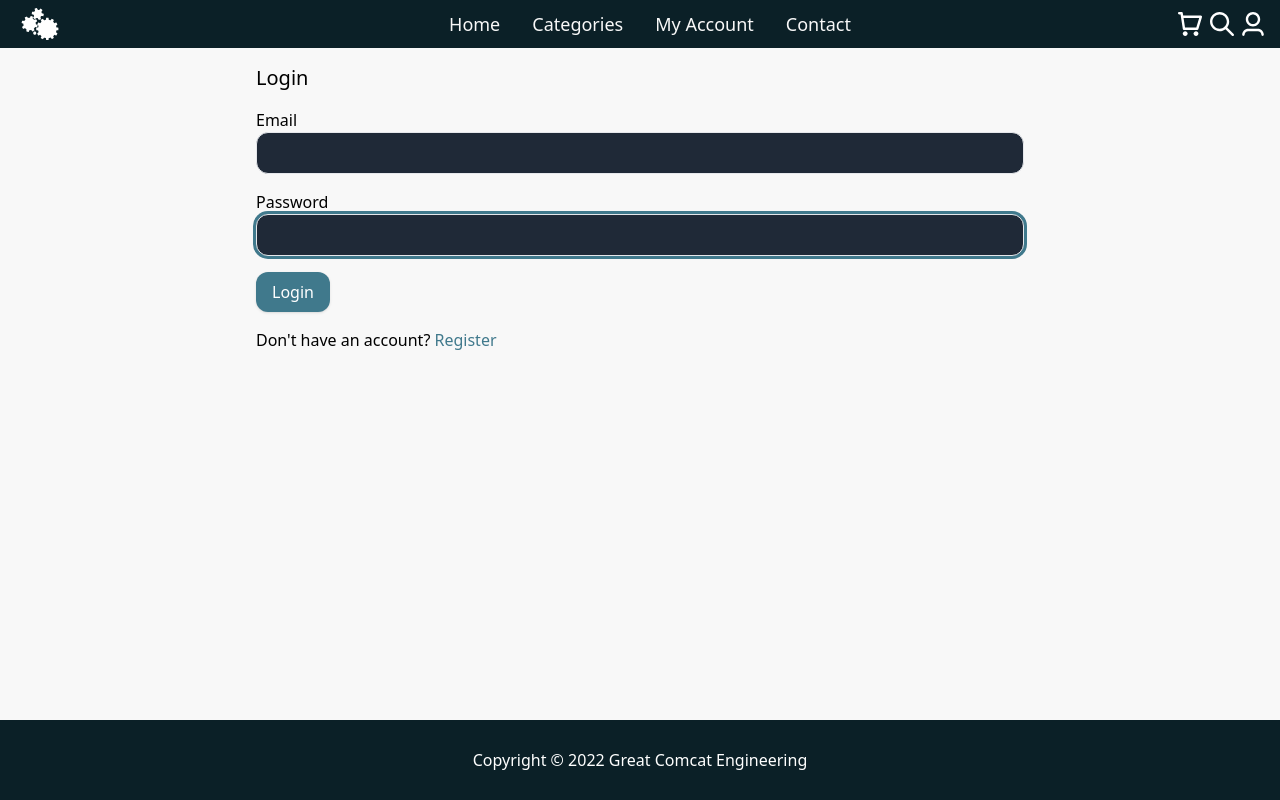
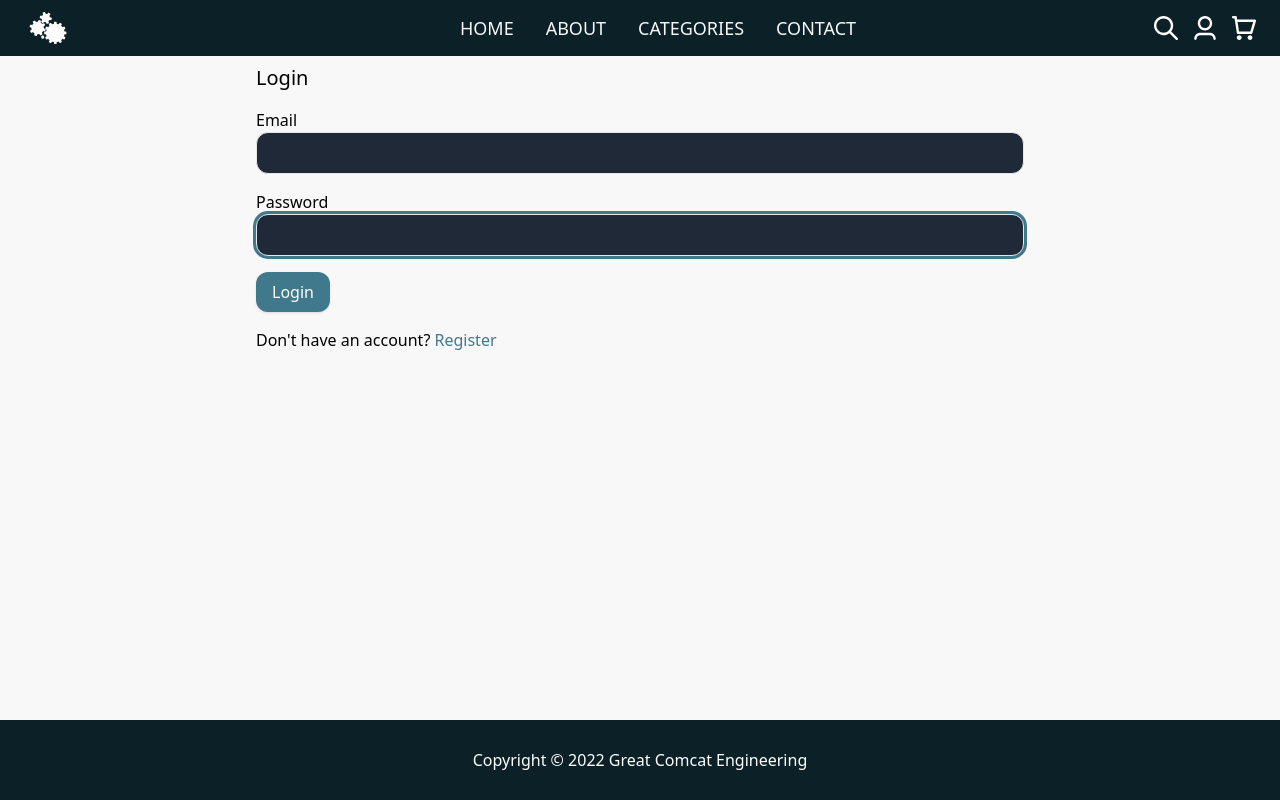
Before and after one commit to gowth6m/great-comcat-engineering, a Next.js app: page /login in a window 1280 px wide. Built offline with nearby package versions, Linux system fonts and the light colour scheme; no server answers.

Commit message:
small layout change

```diff
--- a/components/NavBar.tsx
+++ b/components/NavBar.tsx
@@ -58,9 +58,23 @@ export default function NavBar() {
   };
 
   return (
-    <nav className="z-50 fixed top-0 w-full flex h-12  mx-0 justify-between items-center bg-[var(--black)]">
-      {showSearch ? <SearchBar /> : null}
+    <nav className="z-50 fixed top-0 w-full flex h-14  mx-0 justify-between items-center bg-[var(--black)]">
+      {/* {showSearch ? <SearchBar /> : null} */}
 
+      {showSearch ? (
+        <div className="flex flex-row w-full">
+          <SearchBar />
+          <div
+            className="my-auto mx-2 cursor-pointer"
+            onClick={() => {
+              setShowSearch(!showSearch);
+            }}
+          >
+            <IconMenu open={true} height="22px" fill="white" />
+          </div>
+        </div>
+      ) : (
+        <div className="z-50 fixed top-0 w-full flex h-14  mx-0 justify-between items-center bg-[var(--black)]">
           <div
             className="text-lg font-semibold text-white cursor-pointer mx-2 ml-3"
             onClick={() => {
@@ -68,7 +82,11 @@ export default function NavBar() {
             }}
           >
             {!menuOpened ? (
-          <IconMenu open={false} fill={"white"} className="z-50 md:hidden" />
+              <IconMenu
+                open={false}
+                fill={"white"}
+                className="z-50 md:hidden"
+              />
             ) : (
               <IconMenu open={true} fill={"white"} className="z-50 md:hidden" />
             )}
@@ -76,7 +94,7 @@ export default function NavBar() {
 
           <Link
             href="/"
-        className="text-lg font-semibold text-white flex-1 mx-0 flex flex-row"
+            className="text-lg font-semibold text-white flex-1 mx-2 flex flex-row"
           >
             <IconLogo className="h-12" />
           </Link>
@@ -94,35 +112,23 @@ export default function NavBar() {
             variants={variants}
             animate={menuOpened ? "transform" : "stop"}
           >
-        <Link href="/" className="text-lg font-medium px-4 py-4 md:py-4">
-          Home
+            <Link href="/" className="text-lg px-4 py-4 md:py-4">
+              HOME
             </Link>
-        <Link href="/" className="text-lg font-medium px-4 py-4 md:py-4">
-          Categories
+            <Link href="/" className="text-lg px-4 py-4 md:py-4">
+              ABOUT
             </Link>
-        <Link href="/" className="text-lg font-medium px-4 py-4 md:py-4">
-          My Account
+            <Link href="/" className="text-lg px-4 py-4 md:py-4">
+              CATEGORIES
             </Link>
-        <Link href="/" className="text-lg font-medium px-4 pt-4 pb-8 md:py-0">
-          Contact
+            <Link href="/" className="text-lg px-4 pt-4 pb-8 md:py-0">
+              CONTACT
             </Link>
           </motion.div>
 
           <div className="flex flex-row justify-end items-center flex-1">
-        <Link
-          className="flex flex-row justify-center items-center mx-1"
-          href="/cart"
-        >
-          {cartItemsCount > 0 && (
-            <span className="bg-[var(--blue)] rounded-full text-white px-2 mx-2">
-              {cartItemsCount}
-            </span>
-          )}
-          <IconCart open={false} fill={"white"} />
-        </Link>
-
             <div
-          className="flex flex-row justify-center items-center mx-1 cursor-pointer"
+              className="flex flex-row justify-center items-center mx-2 cursor-pointer"
               onClick={() => {
                 setShowSearch(!showSearch);
               }}
@@ -132,7 +138,7 @@ export default function NavBar() {
 
             <Menu as="div" className="relative inline-block">
               <Menu.Button
-            className=" py-4 text-white mx-1 mr-4"
+                className=" py-4 text-white mx-2"
                 onClick={() => {
                   session?.user
                     ? setProfileOpened(!profileOpened)
@@ -145,14 +151,17 @@ export default function NavBar() {
               {session?.user ? (
                 <Menu.Items className="absolute right-0 w-56 origin-top-right">
                   <motion.div
-                className="origin-top bg-white shadow-lg"
+                    className="origin-top bg-[var(--black)] shadow-lg"
                     variants={variantsProfile}
                     animate={profileOpened ? "transform" : "stop"}
                   >
                     <DropdownLink className="dropdown-link" href="/profile">
                       Profile
                     </DropdownLink>
-                <DropdownLink className="dropdown-link" href="/order-history">
+                    <DropdownLink
+                      className="dropdown-link"
+                      href="/order-history"
+                    >
                       Order History
                     </DropdownLink>
                     <DropdownLink
@@ -170,7 +179,21 @@ export default function NavBar() {
                 <></>
               )}
             </Menu>
+
+            <Link
+              className="flex flex-row justify-center items-center mx-2 mr-6"
+              href="/cart"
+            >
+              {cartItemsCount > 0 && (
+                <span className="bg-[var(--blue)] rounded-full text-white text-xs z-10 absolute w-[22px] h-[22px] top-2 right-2 flex justify-center align-middle">
+                  <div className="my-auto">{cartItemsCount}</div>
+                </span>
+              )}
+              <IconCart open={false} fill={"white"} />
+            </Link>
           </div>
+        </div>
+      )}
     </nav>
   );
 }
--- a/components/SearchBar.tsx
+++ b/components/SearchBar.tsx
@@ -1,6 +1,7 @@
 import { motion } from "framer-motion";
 import router from "next/router";
 import React, { useState } from "react";
+import { IconMenu, IconSearch } from "./CustomIcons";
 
 export default function SearchBar({ hidden }: any) {
   const [show] = React.useState(hidden);
@@ -16,34 +17,30 @@ export default function SearchBar({ hidden }: any) {
       variants={variantsProfile}
       animate={!show ? "transform" : "stop"}
       className={
-        "origin-top fixed top-12 left-0 bg-[var(--black)] w-[100vw] h-1/6" +
-        (show ? " hidden" : "")
+        "origin-right bg-[var(--black)] w-full" + (show ? " hidden" : "")
       }
     >
-      <div className="text-white flex flex-col justify-center align-middle w-3/6 mx-auto text-center">
-        <br />
-        <form onSubmit={searchSubmitHandler}>
+      <form
+        onSubmit={searchSubmitHandler}
+        className="w-full text-white flex flex-row justify-center align-middle first-line:text-center"
+      >
+        <button type="submit" className="w-auto mx-2 cursor-pointer">
+          <IconSearch fill="white" />
+        </button>
         <input
           type="search"
           onChange={(e) => setSearchQuery(e.target.value)}
           placeholder="Search for products"
-            className="w-full h-10 rounded-lg text-white text-lg px-2 text-center"
+          className="w-full rounded-lg text-white px-2 text-center"
           autoFocus
         />
-          <button
-            type="submit"
-            className="primary-button mt-2 w-full"
-          >
-            Submit
-          </button>
       </form>
-      </div>
     </motion.div>
   );
 }
 const variantsProfile = {
   transform: {
-    scaleY: [0, 1.2, 1],
+    scaleX: [0, 1.05, 1],
     transition: { duration: 0.5 },
   },
 };
--- a/pages/index.tsx
+++ b/pages/index.tsx
@@ -87,10 +87,19 @@ export default function Home({ products }: any) {
         </Splide>
       </div> */}
       <Layout title="Home">
+        <div className="rounded-lg w-full h-full bg-[var(--black)] text-5xl p-4 text-white font-bold">Great Comcat Engineering</div>
+        <br />
+
         <div className="overflow-hidden flex justify-center align-middle bg-[var(--black)] text-white rounded-xl mb-4">
-          <div className="cursor-pointer flex-1 py-3 text-center bg-[var(--blue)]">Bestsellers</div>
-          <div className="cursor-pointer flex-1 py-3 text-center">New Arrivals</div>
-          <div className="cursor-pointer flex-1 py-3 text-center">Clearance</div>
+          <div className="cursor-pointer flex-1 py-3 text-center bg-[var(--blue)]">
+            Bestsellers
+          </div>
+          <div className="cursor-pointer flex-1 py-3 text-center">
+            New Arrivals
+          </div>
+          <div className="cursor-pointer flex-1 py-3 text-center">
+            Clearance
+          </div>
         </div>
         {loading ? (
           <div className="w-full h-[100dvh] flex justify-center align-middle text-center">
@@ -114,7 +123,7 @@ export default function Home({ products }: any) {
           </div>
         ) : (
           <>
-            <div className="grid grid-cols-1 gap-4 md:grid-cols-3 lg:grid-cols-5 w-full">
+            <div className="grid grid-cols-1 gap-4 md:grid-cols-4 lg:grid-cols-6 w-full">
               {prod.map((product: any) => {
                 return (
                   <ProductItem
--- a/pages/search.tsx
+++ b/pages/search.tsx
@@ -2,7 +2,11 @@ import axios from "axios";
 import { useRouter } from "next/router";
 import { useContext, useState } from "react";
 import toast from "react-hot-toast";
-import { IconArrowDown, IconArrowUp } from "../components/CustomIcons";
+import {
+  IconArrowDown,
+  IconArrowUp,
+  IconMenu,
+} from "../components/CustomIcons";
 import Layout from "../components/Layout";
 import ProductItem from "../components/ProductItem";
 import Product from "../models/Product";
@@ -14,15 +18,15 @@ const PAGE_SIZE = 10;
 
 const prices = [
   {
-    name: "$1 to $50",
+    name: "£1 to £50",
     value: "1-50",
   },
   {
-    name: "$51 to $200",
+    name: "£51 to £200",
     value: "51-200",
   },
   {
-    name: "$201 to $1000",
+    name: "£201 to £1000",
     value: "201-1000",
   },
 ];
@@ -204,9 +208,13 @@ export default function Search(props: any) {
               price !== "all" ? (
                 <button
                   onClick={() => router.push("/search")}
-                  className="primary-button"
+                  className="bg-[var(--blue)] rounded-full"
                 >
-                  Reset
+                  <IconMenu
+                    open={true}
+                    className="p-1 rounded-full"
+                    fill="white"
+                  />
                 </button>
               ) : null}
             </div>
--- a/styles/globals.css
+++ b/styles/globals.css
@@ -150,7 +150,7 @@ select {
 }
 
 .dropdown-link {
-  @apply flex p-2 hover:bg-gray-400 text-black;
+  @apply flex p-2 hover:bg-[var(--blue)] text-white hover:text-white;
 }
 
 .img {
```
Lines whose indentation alone changed are shown as unchanged.
